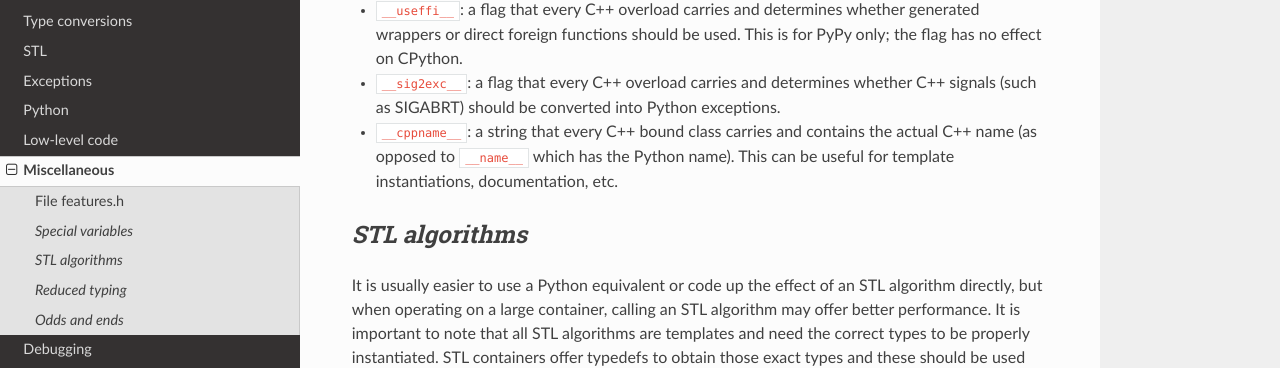
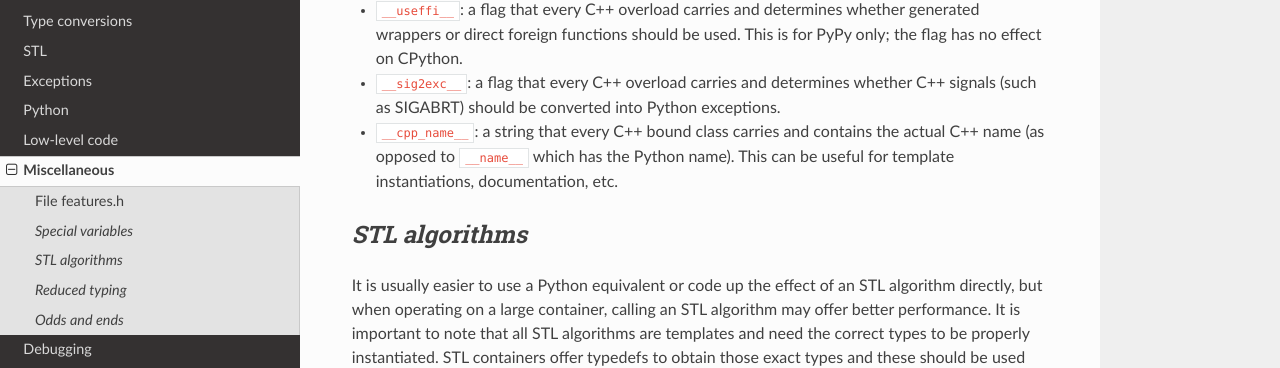
Before and after one commit to wlav/cppyy, a Sphinx documentation site: the page built from doc/source/misc.rst, in a window 1280 px wide and 900 px high, scrolled down 916 px. Shown: the part 134-502 px from the top of the window. Built offline with Sphinx 7.4.7 and the Read the Docs theme 2.0.0, drawn with Linux system fonts in a browser that asks for light colours.

Commit message:
fix typo (__cppname__ -> __cpp_name__)

```diff
--- a/doc/source/misc.rst
+++ b/doc/source/misc.rst
@@ -71,7 +71,7 @@ Global Interpreter Lock (GIL) release.
   whether C++ signals (such as SIGABRT) should be converted into Python
   exceptions.
 
-* ``__cppname__``: a string that every C++ bound class carries and contains
+* ``__cpp_name__``: a string that every C++ bound class carries and contains
   the actual C++ name (as opposed to ``__name__`` which has the Python name).
   This can be useful for template instantiations, documentation, etc.
 
```
